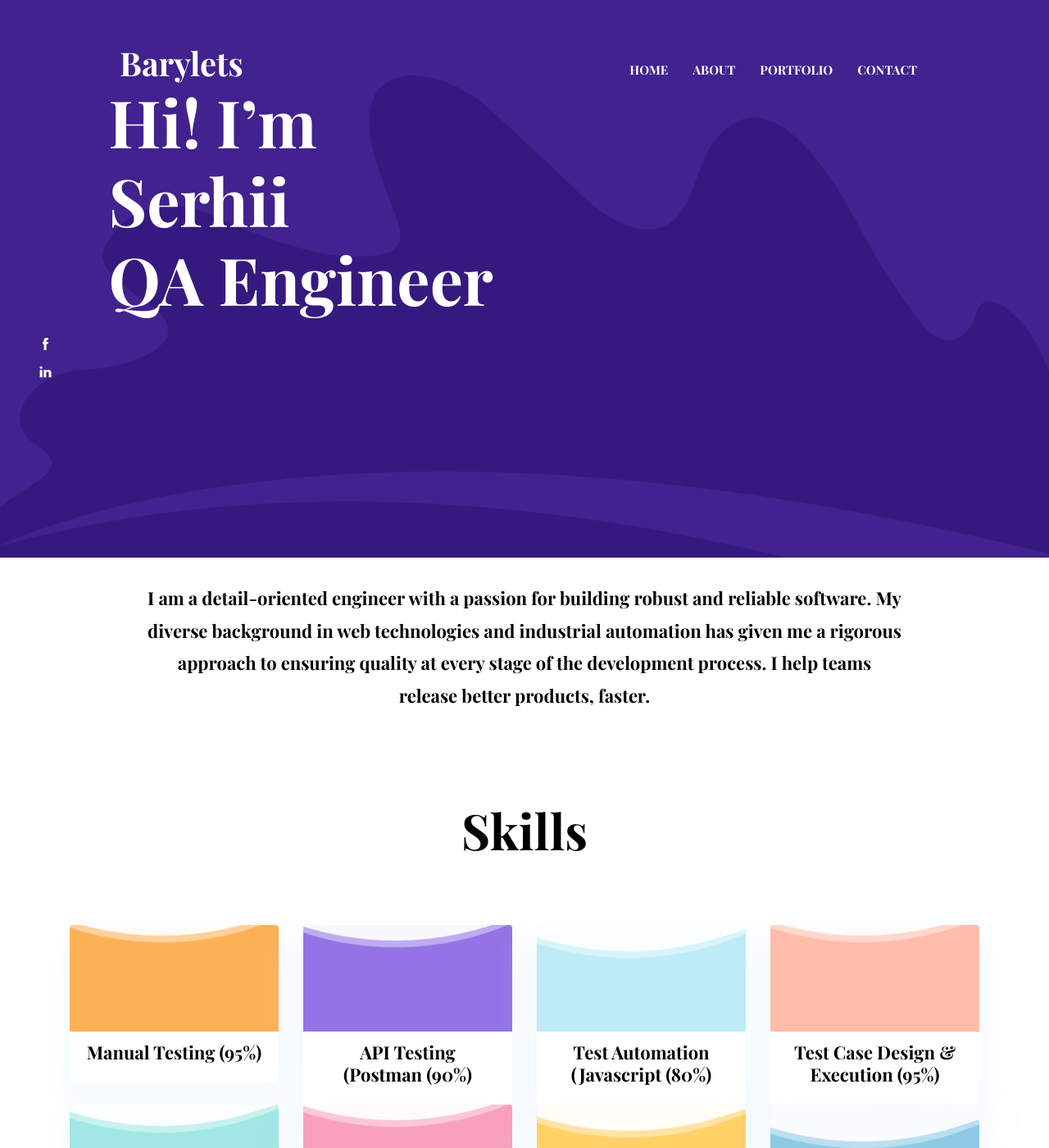
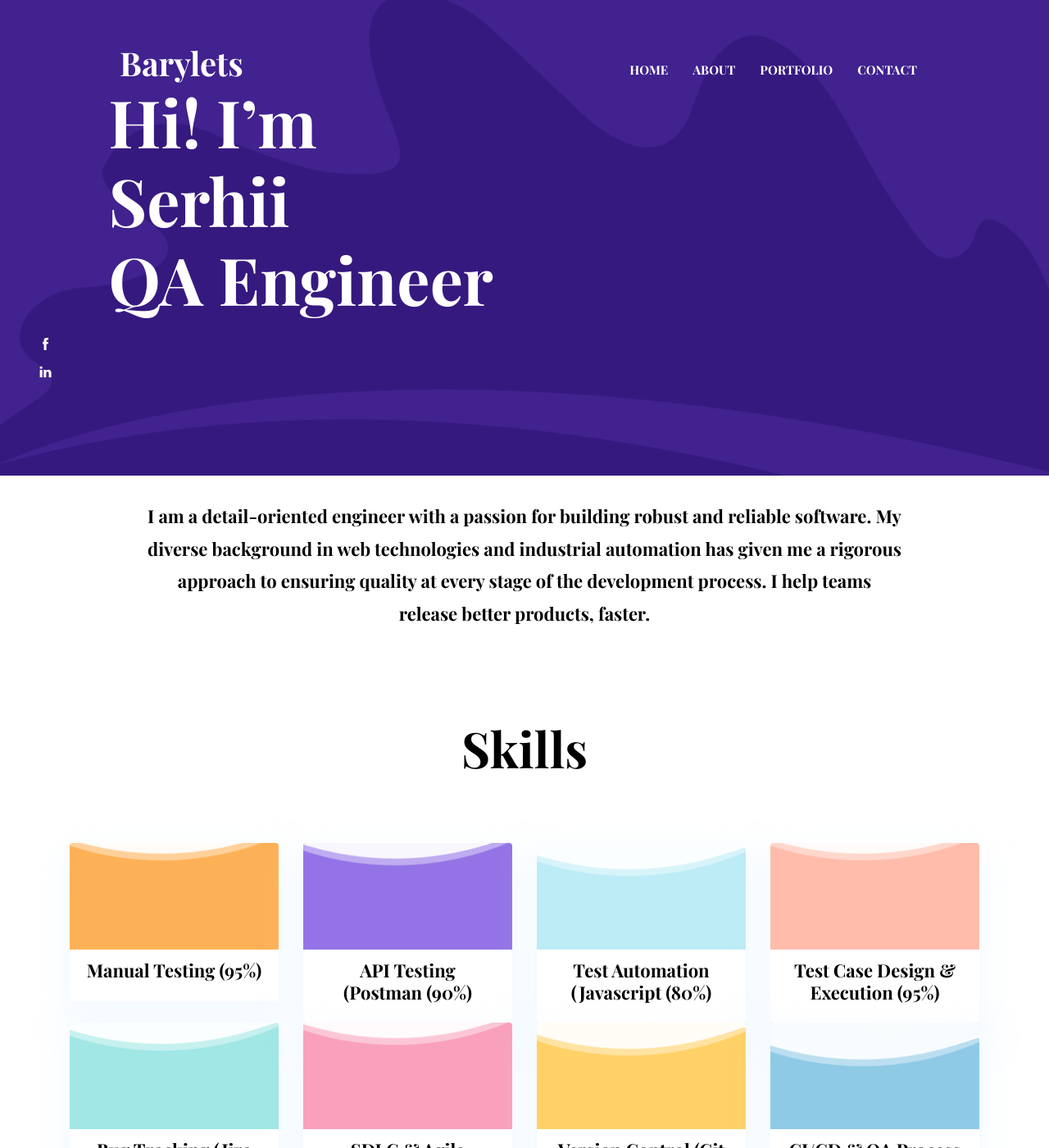
Before and after one commit to BsergoB/bsergob.github.io, a Jekyll site: the page built from index.html, in a window 1280 px wide and 1400 px high. Shown: the whole window at 82% size. Built offline with Jekyll 4.4.1, drawn with Linux system fonts in a browser that asks for light colours.

Commit message:
Update _hero-area.scss

```diff
--- a/assets/scss/templates/_hero-area.scss
+++ b/assets/scss/templates/_hero-area.scss
@@ -1,5 +1,5 @@
 .hero-area {
-  padding: 100px 0 200px;
+  padding: 100px 0 100px;
   position: relative;
   @include tablet {
     padding: 250px 0 150px;
```
